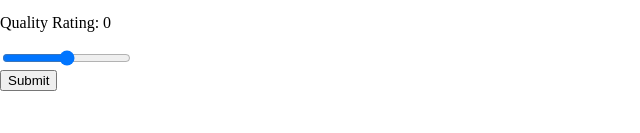
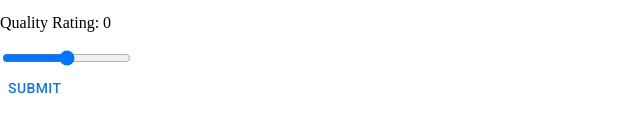
Before and after one commit to yliu1021/BlackBoardCinema, a React (Create React App) app: page /review in a window 1280 px wide. Shown: the part 219-352 px from the top of the page, without its empty margins (0-640 px from the left). Built offline with nearby package versions, Linux system fonts and the light colour scheme.

Commit message:
updated button

```diff
--- a/src/Form.js
+++ b/src/Form.js
@@ -3,6 +3,7 @@ import { sendRating } from "./movies"
 import { Timestamp } from "firebase/firestore";
 import MoviesView from "./MoviesDialogView";
 import Button from '@mui/material/Button';
+import { Link } from "react-router-dom";
 
 function Form() {
     const [name, setName] = useState('')
@@ -109,9 +110,9 @@ function Form() {
                         onChange={(e) => setQuality(e.target.value)} />
                 </div>
 
-                <button type="submit">
+                <Button component={Link} to="/" type="submit">
                     Submit
-                </button>
+                </Button>
             </form>
         </div>
     )
```
